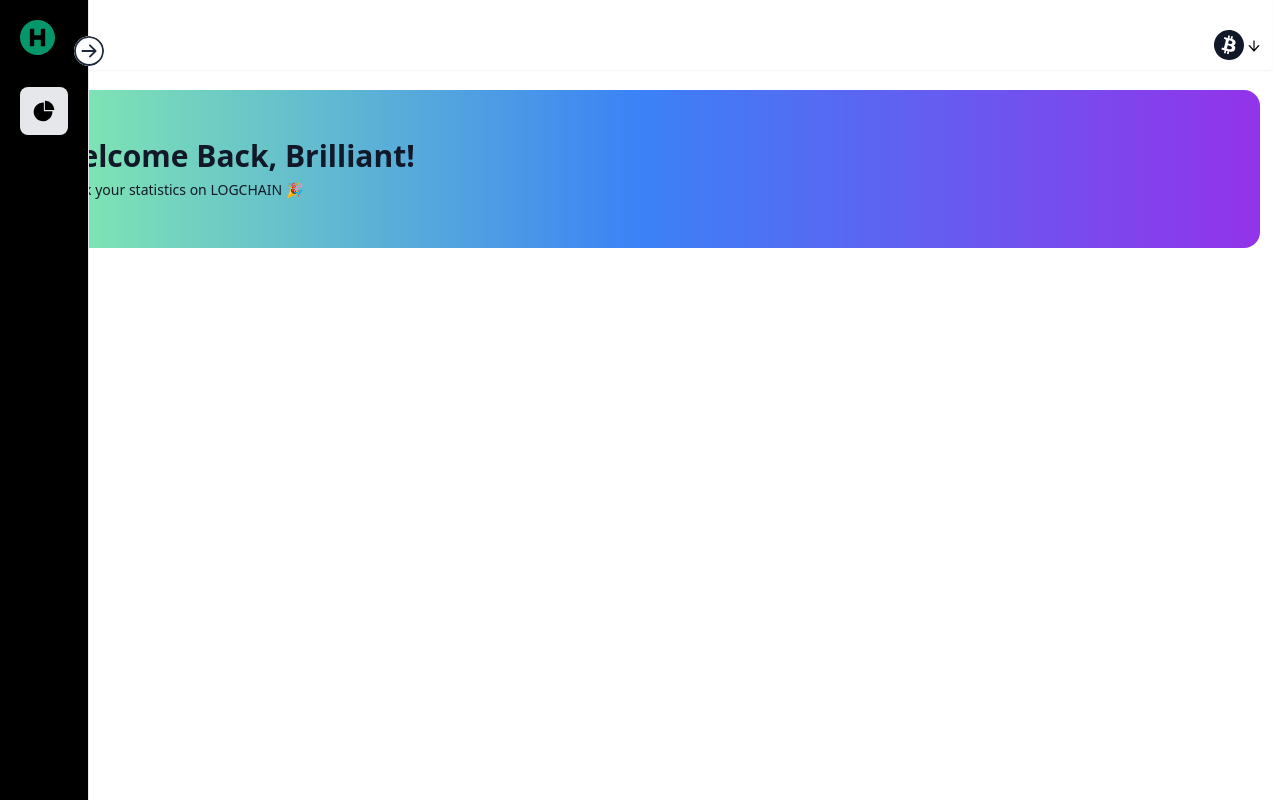
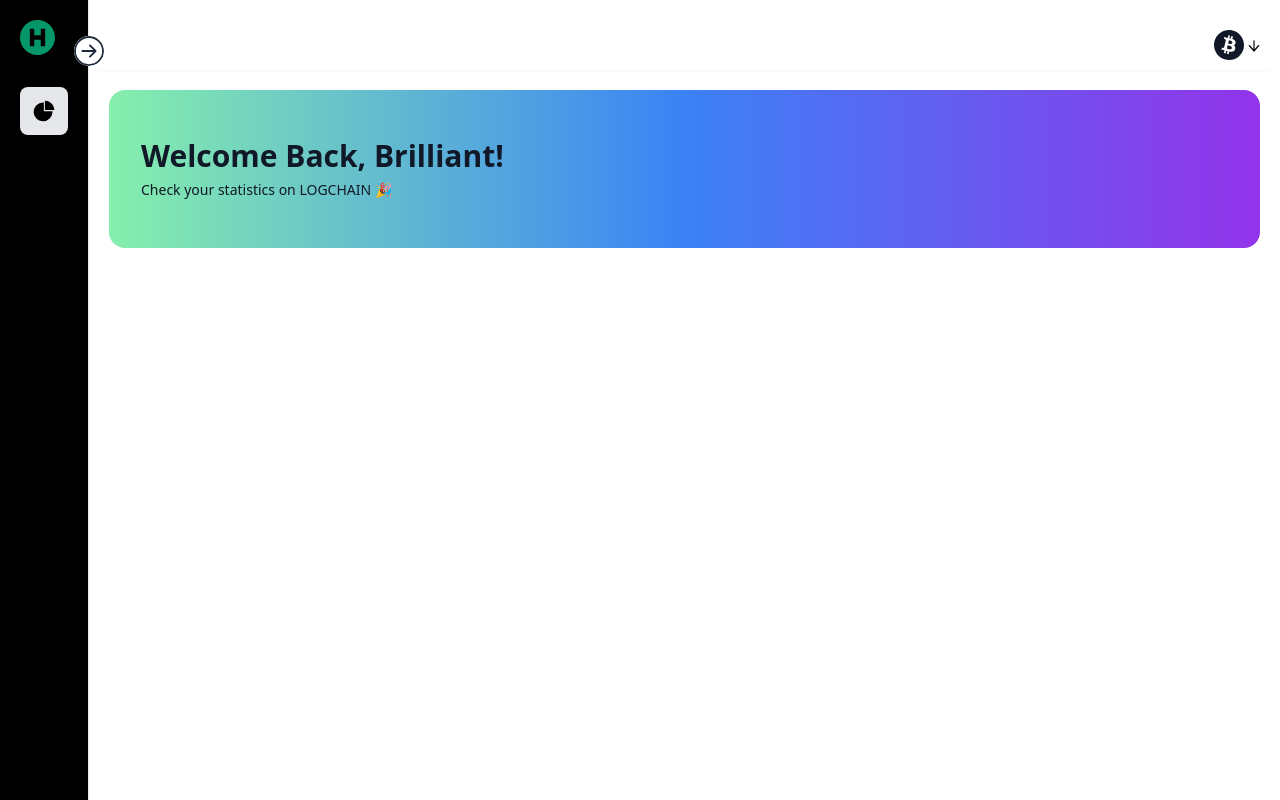
Before and after one commit to kwakyebrilliant/logchain, a React (Create React App) app: page /summary in a window 1280 px wide. Built offline with nearby package versions, Linux system fonts and the light colour scheme; the HTML template or start-up script is replaced by a standard one.

Commit message:
sidebar updates

```diff
--- a/src/dashboard/Partials/Sidebar.js
+++ b/src/dashboard/Partials/Sidebar.js
@@ -18,7 +18,7 @@ const Sidebar = () => {
             <div
                 className={`${
                     open ? 'w-60' : 'w-fit'
-                } hidden h-screen sm:block fixed duration-300 bg-black border-r border-gray-200 p-5`}
+                } hidden h-screen sm:block relative duration-300 bg-black border-r border-gray-200 p-5`}
             >
                 <BsArrowLeftCircle
                     className={`${
```
